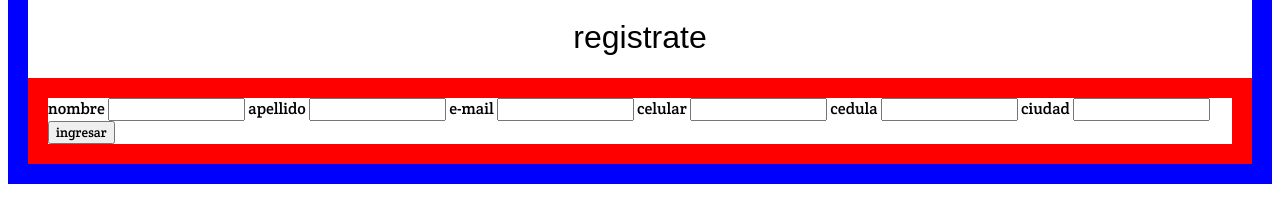
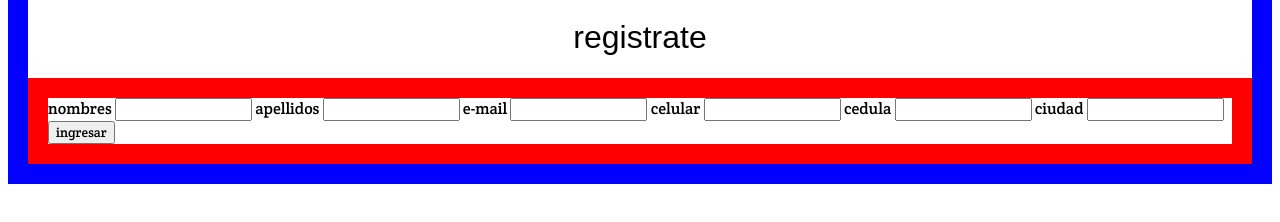
Before and after one commit to wilsonm14/proyecto, a plain HTML site: page proyecto/formulario.html in a window 1280 px wide. Shown: the part 370-592 px from the top of the page. Drawn offline with Linux system fonts and the light colour scheme; a web font is replaced by a local one.

Commit message:
cambio sub

```diff
--- a/proyecto/formulario.html
+++ b/proyecto/formulario.html
@@ -17,9 +17,9 @@
     <body class="cuerpo">
         <form id="formulario">
             <div  class="carro">
-                <label for="nombre"> nombre</label>
+                <label for="nombre"> nombres</label>
                 <input class="controls" id="nombre" name="nombre" required>
-                <label for="apellido"> apellido</label>
+                <label for="apellido"> apellidos</label>
                 <input class="controls" type="text"id="apellido" name="apellido" required>
                 <label for="e-mail"> e-mail</label>
                 <input class="controls" type="e-mail" id="e-mail" name="e-mail" required>
```
